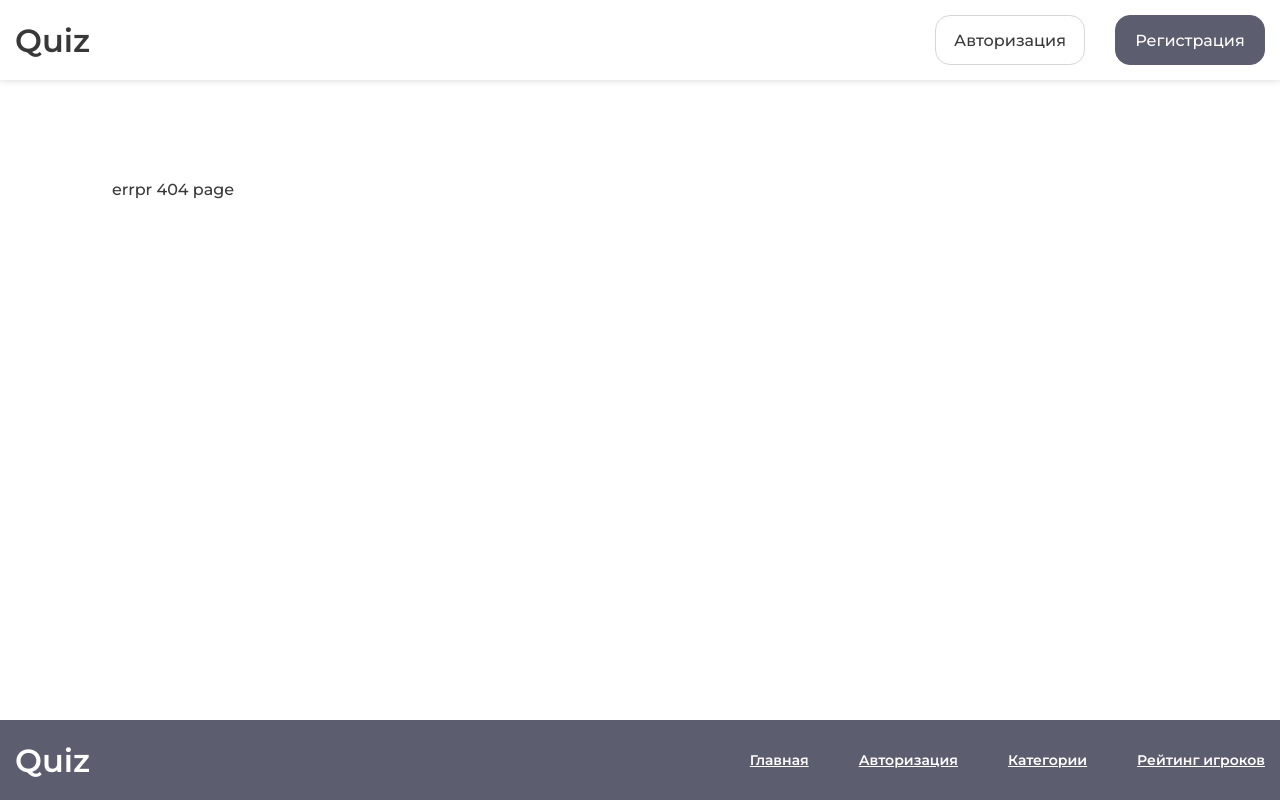
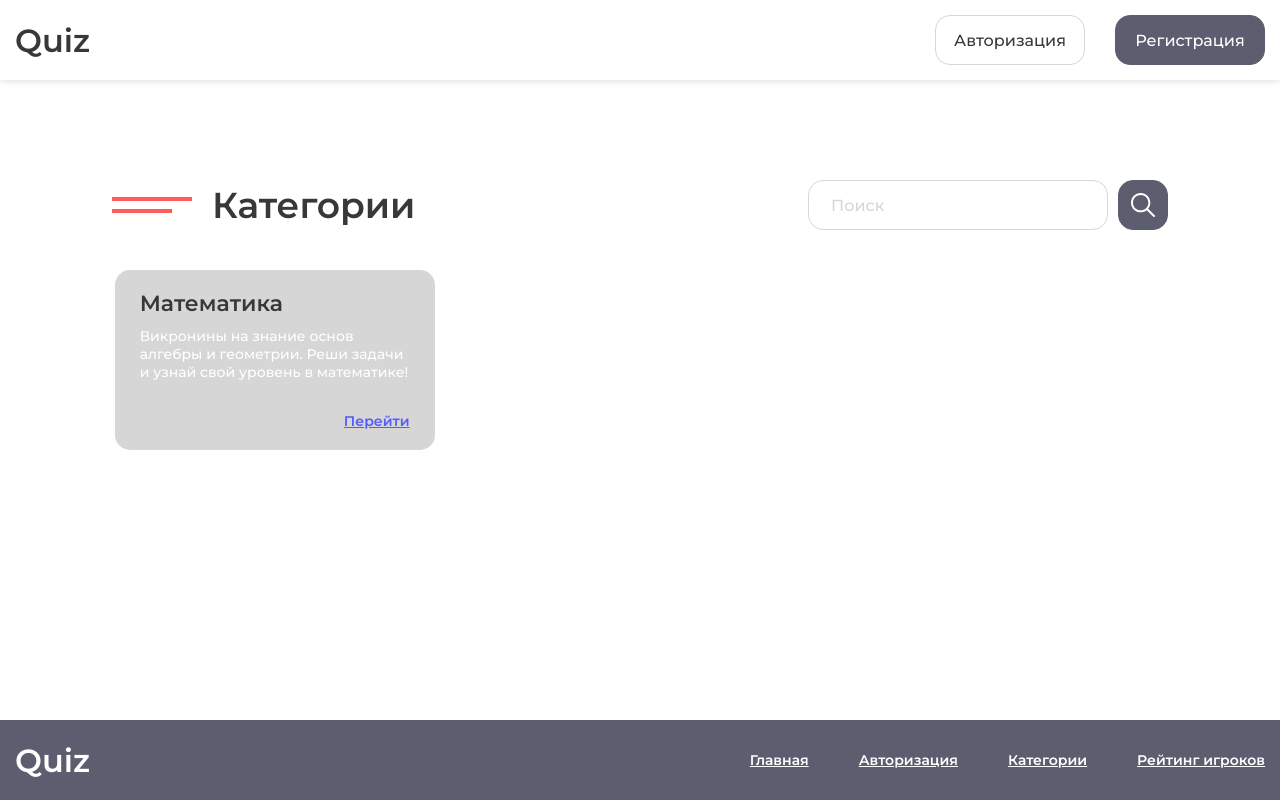
Before and after one commit to maksim4k1/Quiz, a React (Create React App) app: page /categories in a window 1280 px wide. Before the commit this address led to /error/404. Built offline with nearby package versions, Linux system fonts and the light colour scheme.

Commit message:
created Category page, added styles for him, created Description component and Card, CardList, ButtonIcon and Titile UI components

```diff
--- /dev/null
+++ b/src/assets/icons/SearchIcon.jsx
@@ -0,0 +1,9 @@
+import React from "react";
+
+function SearchIcon () {
+  return(
+    <svg fill="var(--color-white)" xmlns="http://www.w3.org/2000/svg"  viewBox="0 0 48 48"><path d="M 20.5 6 C 12.509634 6 6 12.50964 6 20.5 C 6 28.49036 12.509634 35 20.5 35 C 23.956359 35 27.133709 33.779044 29.628906 31.75 L 39.439453 41.560547 A 1.50015 1.50015 0 1 0 41.560547 39.439453 L 31.75 29.628906 C 33.779044 27.133709 35 23.956357 35 20.5 C 35 12.50964 28.490366 6 20.5 6 z M 20.5 9 C 26.869047 9 32 14.130957 32 20.5 C 32 23.602612 30.776198 26.405717 28.791016 28.470703 A 1.50015 1.50015 0 0 0 28.470703 28.791016 C 26.405717 30.776199 23.602614 32 20.5 32 C 14.130953 32 9 26.869043 9 20.5 C 9 14.130957 14.130953 9 20.5 9 z"/></svg>
+  );
+}
+
+export default SearchIcon;
--- /dev/null
+++ b/src/components/Description.jsx
@@ -0,0 +1,54 @@
+import React from "react";
+import styled from "styled-components";
+import SearchIcon from "../assets/icons/SearchIcon";
+import ButtonIcon from "./UI/Buttons/ButtonIcon";
+import Form from "./UI/Form";
+import Input from "./UI/Input";
+import Title from "./UI/Title";
+import { gap } from "../styles/mixins";
+
+const Navigation = styled.div`
+  display: flex;
+  align-items: center;
+  flex-flow: wrap;
+  justify-content: space-between;
+  ${gap("20px")}
+`;
+const SearchFrom = styled(Form)`
+  flex-flow: row;
+  ${gap("10px")}
+`;
+const DescriptionElement = styled.p`
+  max-width: 500px;
+  color: var(--color-text-gray);
+`;
+
+function Description ({title, onSubmit, onChange, value, description}) {
+  return(
+    <Navigation>
+      <Title>{title}</Title>
+      {
+        onSubmit && onChange
+        ? <SearchFrom onSubmit={onSubmit}>
+          <Input
+            type="text"
+            name="search"
+            value={value}
+            width="300px"
+            placeholder="Поиск"
+            onChange={onChange}
+          />
+          <ButtonIcon type="submit" padding="8px"><SearchIcon/></ButtonIcon>
+        </SearchFrom>
+        : null
+      }
+      {
+        description
+        ? <div style={{width: "100%"}}><DescriptionElement>{description}</DescriptionElement></div>
+        : null
+      }
+    </Navigation>
+  );
+}
+
+export default Description;
--- /dev/null
+++ b/src/components/UI/Buttons/ButtonIcon/index.jsx
@@ -0,0 +1,44 @@
+import React from "react";
+import styled from "styled-components";
+
+const ButtonElement = styled.button`
+  width: 50px;
+  height: 50px;
+  padding: 10px;
+  display: flex;
+  align-items: center;
+  justify-content: center;
+  color: var(--color-white);
+  background: var(--color-darkblue);
+  border: 1px solid var(--color-darkblue);
+  border-radius: 15px;
+  transition: border 0.3s,
+              background 0.3s,
+              color 0.3s;
+  &:hover{
+    border-color: var(--color-gray);
+    background: var(--color-white);
+    color: var(--color-black);
+    &>svg{
+      fill: var(--color-black);
+    }
+  }
+  &:disabled{
+    color: var(--color-gray);
+    border-color: var(--color-gray);
+    background: var(--color-white);
+  }
+  &>svg{
+    transition: fill 0.3s;
+  }
+`;
+
+function ButtonIcon (props) {
+  return(
+    <ButtonElement style={props.padding ? {padding: props.padding} : {}} {...props}>
+      {props.children}
+    </ButtonElement>
+  );
+}
+
+export default ButtonIcon;
--- /dev/null
+++ b/src/components/UI/Cards/Card/index.jsx
@@ -0,0 +1,40 @@
+import React from "react";
+import styled from "styled-components";
+import { gap, max_lines } from "../../../../styles/mixins";
+import AppLink from "../../AppLink";
+
+const CardElement = styled.div`
+  max-width: 320px;
+  height: 180px;
+  padding: 20px 25px;
+  display: flex;
+  flex-flow: column;
+  ${gap("10px")}
+  background: var(--color-darkblue);
+  border-radius: 15px;
+`;
+const Title = styled.h3`
+  font-size: 22px;
+  font-weight: 600;
+`;
+const Description = styled.p`
+  color: var(--color-white);
+  font-size: 14px;
+  ${max_lines(4)}
+`;
+const Link = styled(AppLink)`
+  margin: auto 0 0 auto;
+  color: var(--color-blue);
+`;
+
+function Card ({title, description, link, fill}) {
+  return(
+    <CardElement style={{background: fill}}>
+      <Title>{title}</Title>
+      <Description>{description}</Description>
+      <Link to={link}>Перейти</Link>
+    </CardElement>
+  );
+}
+
+export default Card;
--- a/src/components/UI/Footer/index.jsx
+++ b/src/components/UI/Footer/index.jsx
@@ -40,7 +40,7 @@ function Footer ({isAuth}) {
             : <AppLink to="/signin" color="var(--color-white)">Авторизация</AppLink>
           }
 
-          <AppLink to="/" color="var(--color-white)">Категории</AppLink>
+          <AppLink to="/categories" color="var(--color-white)">Категории</AppLink>
           <AppLink to="/" color="var(--color-white)">Рейтинг игроков</AppLink>
         </Navigation>
       </Container>
--- /dev/null
+++ b/src/components/UI/Lists/CardList/index.jsx
@@ -0,0 +1,22 @@
+import React from "react";
+import styled from "styled-components";
+import { gap } from "../../../../styles/mixins";
+
+const ListElement = styled.ul`
+  display: grid;
+  grid-template-columns: 1fr 1fr 1fr;
+  justify-items: center;
+  ${gap("40px")}
+`;
+
+function CardList (props) {
+  return(
+    <ListElement {...props}>
+      {
+        props.children
+      }
+    </ListElement>
+  );
+}
+
+export default CardList;
--- /dev/null
+++ b/src/components/UI/Title/index.jsx
@@ -0,0 +1,37 @@
+import React from "react";
+import styled from "styled-components";
+
+const TitleElement = styled.h2`
+  padding: 0 0 0 100px;
+  position: relative;
+  font-size: 36px;
+  font-weight: 600;
+  &::before{
+    content: "";
+    width: 80px;
+    height: 4px;
+    position: absolute;
+    left: 0;
+    top: 14px;
+    background: var(--color-red);
+  }
+  &::after{
+    content: "";
+    width: 60px;
+    height: 4px;
+    position: absolute;
+    left: 0;
+    bottom: 14px;
+    background: var(--color-red);
+  }
+`;
+
+function Title (props) {
+  return(
+    <TitleElement>
+      {props.children}
+    </TitleElement>
+  );
+}
+
+export default Title;
--- /dev/null
+++ b/src/pages/Categories.jsx
@@ -0,0 +1,45 @@
+import React, { useState } from "react";
+import styled from "styled-components";
+import Description from "../components/Description";
+import Card from "../components/UI/Cards/Card";
+import CardList from "../components/UI/Lists/CardList";
+import { gap } from "../styles/mixins";
+
+const Content = styled.main`
+  margin: 100px 0 150px;
+`;
+const Container = styled.div`
+  display: flex;
+  flex-flow: column;
+  ${gap("40px")}
+`;
+
+function Categories () {
+  const [serchValue, setSearchValue] = useState("");
+
+  function searcHandler(event){
+    event.preventDefault();
+  }
+
+  function onChangeHandler(event){
+    setSearchValue(event.target.value);
+  }
+
+  return(
+    <Content>
+      <Container className="container">
+        <Description
+          title="Категории"
+          onSubmit={searcHandler}
+          onChange={onChangeHandler}
+          value={serchValue}
+        />
+        <CardList>
+          <Card title="Математика" description="Викронины на знание основ алгебры и геометрии. Реши задачи и узнай свой уровень в математике!" link="/" fill="#D6D6D6"/>
+        </CardList>
+      </Container>
+    </Content>
+  );
+}
+
+export default Categories;
--- a/src/pages/Profile.jsx
+++ b/src/pages/Profile.jsx
@@ -93,11 +93,11 @@ function Profile ({profile}) {
           : null
         }
         <Navigation>
+          <NavLink to="/">
+            <Button width="300px">Мои викторины</Button>
+          </NavLink>
           <NavLink to="/profile/edit">
-            <LightButton width="300px">Редактировать профиль</LightButton>
-          </NavLink>
-          <NavLink to="/">
-            <Button width="400px">Мои викторины</Button>
+            <LightButton width="400px">Редактировать профиль</LightButton>
           </NavLink>
         </Navigation>
       </Container>
--- a/src/routes/generalRoutes.js
+++ b/src/routes/generalRoutes.js
@@ -1,8 +1,10 @@
+import Categories from "../pages/Categories";
 import Error404 from "../pages/errors/Error404";
 import Main from "../pages/Main";
 
 const generalRoutes = [
   {path: "/", element: <Main/>, exact: true},
+  {path: "/categories", element: <Categories/>, exact: true},
   {path: "/error/404", element: <Error404/>, exact: true},
 ];
 
--- a/src/styles/mixins.js
+++ b/src/styles/mixins.js
@@ -10,3 +10,14 @@ export const gap = (gapX, gapY=gapX) => `
   -moz-row-gap: ${gapY};
   -ms-row-gap: ${gapY};
 `;
+export const max_lines = (lines) => `
+  overflow: hidden;
+  text-overflow: ellipsis;
+  display: -moz-box;
+  -moz-box-orient: vertical;
+  display: -webkit-box;
+  -webkit-line-clamp: ${lines};
+  -webkit-box-orient: vertical;
+  line-clamp: ${lines};
+  box-orient: vertical;
+`;
```
